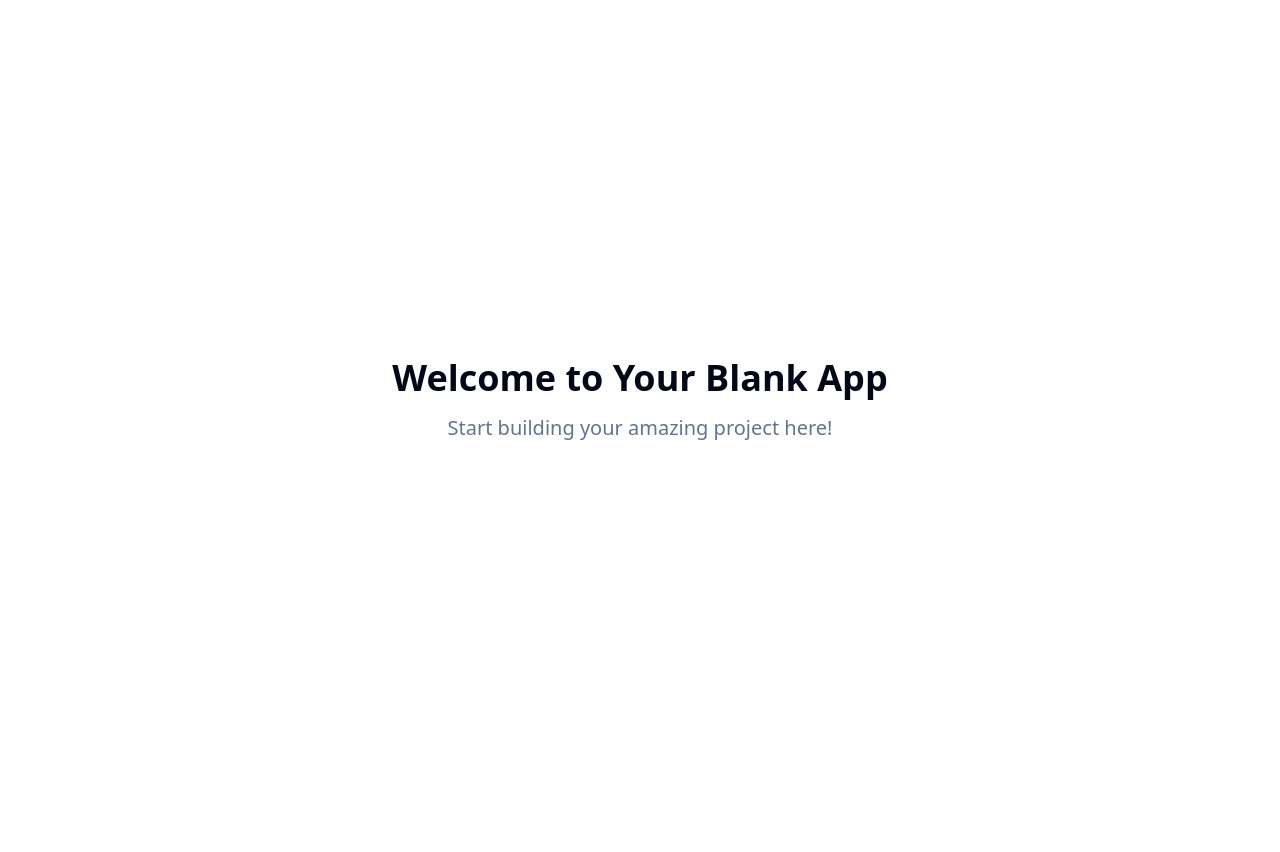
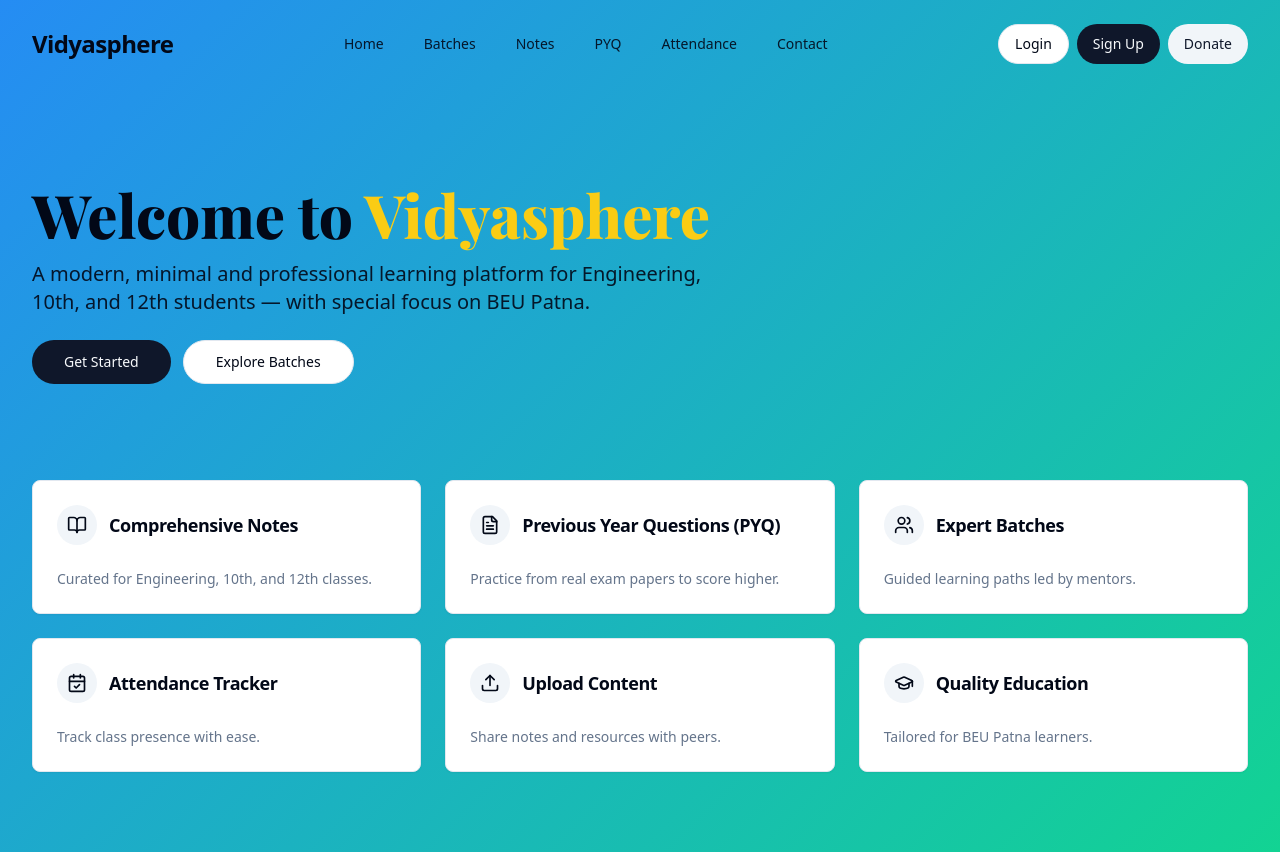
Before and after one commit to Shubham414kumar/vidyasphere-learn-hub, a React (Vite) app: page / in a window 1280 px wide. Before the commit the page ends 800 px from the top, so only its background shows below. Built offline with nearby package versions, Linux system fonts and the light colour scheme.

Commit message:
Implement Vidyasphere homepage design
Implement the homepage design for Vidyasphere, including a gradient background, welcome message, navigation tabs, and feature cards.

```diff
--- a/index.html
+++ b/index.html
@@ -3,15 +3,22 @@
   <head>
     <meta charset="UTF-8" />
     <meta name="viewport" content="width=device-width, initial-scale=1.0" />
-    <title>vidyasphere-learn-hub</title>
-    <meta name="description" content="Lovable Generated Project" />
-    <meta name="author" content="Lovable" />
+    <title>Vidyasphere – Modern Educational Platform</title>
+    <meta name="description" content="Vidyasphere: Modern notes, PYQ, batches, and attendance for BEU Patna, 10th & 12th learners." />
+    <link rel="canonical" href="https://vidyasphere.lovable.app/" />
 
-    <meta property="og:title" content="vidyasphere-learn-hub" />
-    <meta property="og:description" content="Lovable Generated Project" />
+    <!-- Fonts -->
+    <link rel="preconnect" href="https://fonts.googleapis.com" />
+    <link rel="preconnect" href="https://fonts.gstatic.com" crossorigin />
+    <link href="https://fonts.googleapis.com/css2?family=Playfair+Display:wght@600;700;800&display=swap" rel="stylesheet" />
+
+    <!-- Open Graph -->
+    <meta property="og:title" content="Vidyasphere – Modern Educational Platform" />
+    <meta property="og:description" content="Vidyasphere: Modern notes, PYQ, batches, and attendance for BEU Patna, 10th & 12th learners." />
     <meta property="og:type" content="website" />
     <meta property="og:image" content="https://lovable.dev/opengraph-image-p98pqg.png" />
 
+    <!-- Twitter -->
     <meta name="twitter:card" content="summary_large_image" />
     <meta name="twitter:site" content="@lovable_dev" />
     <meta name="twitter:image" content="https://lovable.dev/opengraph-image-p98pqg.png" />
--- a/src/index.css
+++ b/src/index.css
@@ -53,6 +53,11 @@ All colors MUST be HSL.
     --sidebar-border: 220 13% 91%;
 
     --sidebar-ring: 217.2 91.2% 59.8%;
+
+    /* Brand tokens */
+    --brand-start: 210 90% 55%; /* blue */
+    --brand-end: 160 84% 45%;   /* green */
+    --brand-accent: 48 96% 53%; /* yellow */
   }
 
   .dark {
@@ -91,6 +96,11 @@ All colors MUST be HSL.
     --sidebar-accent-foreground: 240 4.8% 95.9%;
     --sidebar-border: 240 3.7% 15.9%;
     --sidebar-ring: 217.2 91.2% 59.8%;
+
+    /* Brand tokens (dark) */
+    --brand-start: 210 80% 45%;
+    --brand-end: 160 70% 35%;
+    --brand-accent: 48 96% 55%;
   }
 }
 
@@ -103,3 +113,10 @@ All colors MUST be HSL.
     @apply bg-background text-foreground;
   }
 }
+
+@layer utilities {
+  /* Hero gradient using semantic brand tokens */
+  .bg-hero-gradient {
+    background-image: linear-gradient(135deg, hsl(var(--brand-start)) 0%, hsl(var(--brand-end)) 100%);
+  }
+}
--- a/src/pages/Index.tsx
+++ b/src/pages/Index.tsx
@@ -1,12 +1,107 @@
-// Update this page (the content is just a fallback if you fail to update the page)
+import { Link } from "react-router-dom";
+import { Button } from "@/components/ui/button";
+import { Card, CardContent, CardHeader, CardTitle } from "@/components/ui/card";
+import { BookOpen, FileText, Users, CalendarCheck, Upload, GraduationCap } from "lucide-react";
+
+const features = [
+  {
+    title: "Comprehensive Notes",
+    desc: "Curated for Engineering, 10th, and 12th classes.",
+    Icon: BookOpen,
+  },
+  {
+    title: "Previous Year Questions (PYQ)",
+    desc: "Practice from real exam papers to score higher.",
+    Icon: FileText,
+  },
+  {
+    title: "Expert Batches",
+    desc: "Guided learning paths led by mentors.",
+    Icon: Users,
+  },
+  {
+    title: "Attendance Tracker",
+    desc: "Track class presence with ease.",
+    Icon: CalendarCheck,
+  },
+  {
+    title: "Upload Content",
+    desc: "Share notes and resources with peers.",
+    Icon: Upload,
+  },
+  {
+    title: "Quality Education",
+    desc: "Tailored for BEU Patna learners.",
+    Icon: GraduationCap,
+  },
+];
 
 const Index = () => {
   return (
-    <div className="min-h-screen flex items-center justify-center bg-background">
-      <div className="text-center">
-        <h1 className="text-4xl font-bold mb-4">Welcome to Your Blank App</h1>
-        <p className="text-xl text-muted-foreground">Start building your amazing project here!</p>
-      </div>
+    <div className="min-h-screen bg-hero-gradient">
+      <header className="container py-6">
+        <nav className="flex items-center justify-between">
+          <Link to="/" className="flex items-center gap-2" aria-label="Vidyasphere Home">
+            <span className="text-2xl font-bold tracking-tight text-foreground">Vidyasphere</span>
+          </Link>
+          <div className="hidden md:flex items-center gap-4">
+            {[
+              { label: "Home", to: "/" },
+              { label: "Batches", to: "#" },
+              { label: "Notes", to: "#" },
+              { label: "PYQ", to: "#" },
+              { label: "Attendance", to: "#" },
+              { label: "Contact", to: "#" },
+            ].map((item) => (
+              <Link key={item.label} to={item.to} className="text-sm px-3 py-2 rounded-full text-foreground/90 hover:text-foreground transition-colors">
+                {item.label}
+              </Link>
+            ))}
+          </div>
+          <div className="flex items-center gap-2">
+            <Button variant="outline" className="rounded-full">Login</Button>
+            <Button className="rounded-full">Sign Up</Button>
+            <Button variant="secondary" className="rounded-full">Donate</Button>
+          </div>
+        </nav>
+      </header>
+
+      <main>
+        <section className="container py-16 md:py-24">
+          <div className="max-w-3xl">
+            <h1 className="font-heading text-4xl md:text-6xl font-extrabold leading-tight text-foreground">
+              Welcome to <span className="text-brand-accent">Vidyasphere</span>
+            </h1>
+            <p className="mt-4 text-lg md:text-xl text-foreground/90 max-w-2xl">
+              A modern, minimal and professional learning platform for Engineering, 10th, and 12th students — with special focus on BEU Patna.
+            </p>
+            <div className="mt-6 flex flex-wrap gap-3">
+              <Button size="lg" className="rounded-full">Get Started</Button>
+              <Button size="lg" variant="outline" className="rounded-full">Explore Batches</Button>
+            </div>
+          </div>
+        </section>
+
+        <section className="container pb-20">
+          <div className="grid gap-6 sm:grid-cols-2 lg:grid-cols-3">
+            {features.map(({ title, desc, Icon }) => (
+              <Card key={title}>
+                <CardHeader>
+                  <div className="flex items-center gap-3">
+                    <div className="size-10 rounded-full bg-secondary flex items-center justify-center">
+                      <Icon className="size-5 text-foreground" aria-hidden="true" />
+                    </div>
+                    <CardTitle className="text-lg">{title}</CardTitle>
+                  </div>
+                </CardHeader>
+                <CardContent>
+                  <p className="text-sm text-muted-foreground">{desc}</p>
+                </CardContent>
+              </Card>
+            ))}
+          </div>
+        </section>
+      </main>
     </div>
   );
 };
--- a/tailwind.config.ts
+++ b/tailwind.config.ts
@@ -18,6 +18,9 @@ export default {
 			}
 		},
 		extend: {
+			fontFamily: {
+				heading: ['Playfair Display', 'serif'],
+			},
 			colors: {
 				border: 'hsl(var(--border))',
 				input: 'hsl(var(--input))',
@@ -61,6 +64,9 @@ export default {
 					'accent-foreground': 'hsl(var(--sidebar-accent-foreground))',
 					border: 'hsl(var(--sidebar-border))',
 					ring: 'hsl(var(--sidebar-ring))'
+				},
+				brand: {
+					accent: 'hsl(var(--brand-accent))'
 				}
 			},
 			borderRadius: {
```
